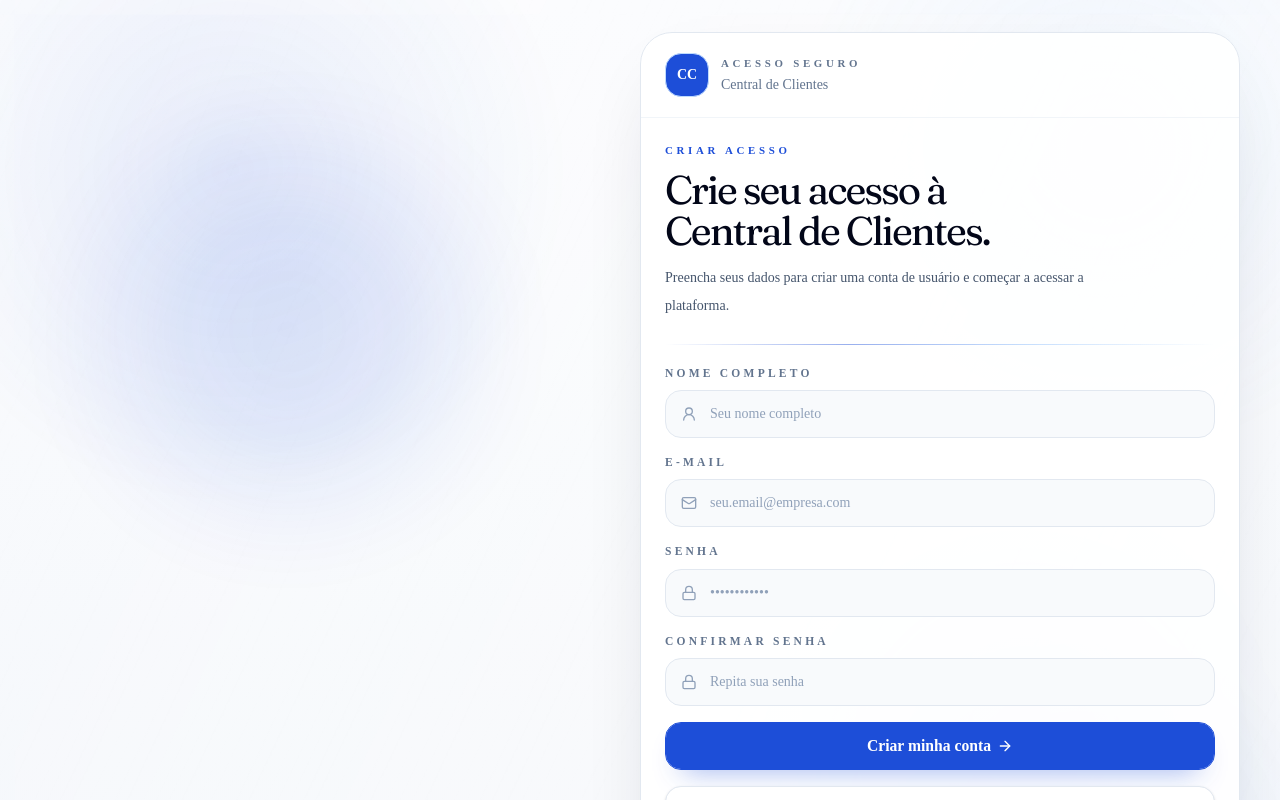
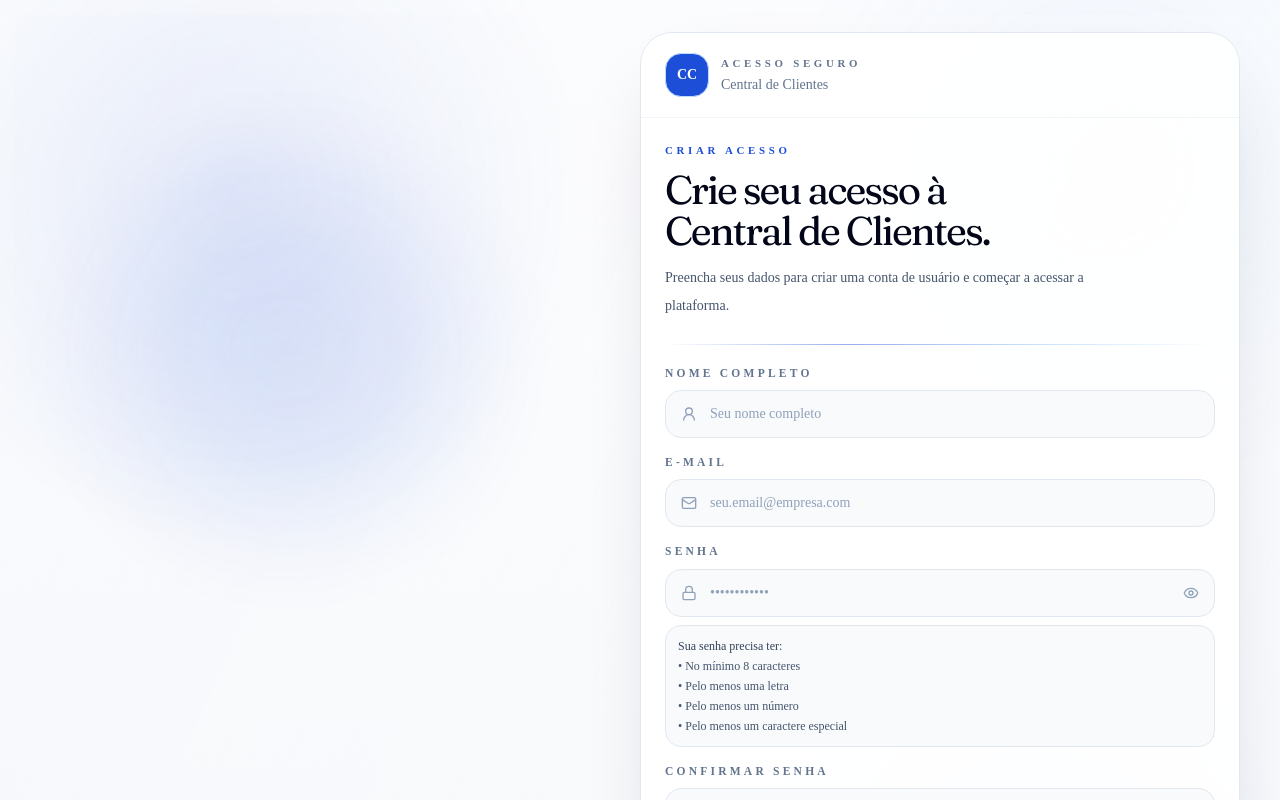
Before and after one commit to GodHercules/consultaai, a Next.js app: page /login in a window 1280 px wide. Both pictures are taken after a click on the button "Não possui conta? Cadastre-se". Shown: the top 800 px of the page. Built offline with nearby package versions, Linux system fonts and the light colour scheme.

Commit message:
Reforçar validação e visualização de senhas

```diff
--- a/app/api/auth/register/route.ts
+++ b/app/api/auth/register/route.ts
@@ -2,7 +2,7 @@ import { z } from "zod";
 import { prisma } from "@/lib/prisma";
 import { rateLimit } from "@/lib/rateLimit";
 import { auditLog } from "@/services/audit";
-import { hashPassword, validateNewPassword } from "@/services/auth/password";
+import { hashPassword, validateRegistrationPassword } from "@/services/auth/password";
 import { getClientIp } from "@/utils/request";
 
 export const runtime = "nodejs";
@@ -26,7 +26,7 @@ export async function POST(request: Request) {
     return Response.json({ error: "PASSWORDS_DO_NOT_MATCH" }, { status: 400 });
   }
 
-  if (validateNewPassword(parsed.data.password)) {
+  if (validateRegistrationPassword(parsed.data.password)) {
     return Response.json({ error: "WEAK_PASSWORD" }, { status: 400 });
   }
 
--- a/components/auth/login-form.tsx
+++ b/components/auth/login-form.tsx
@@ -2,7 +2,7 @@
 
 import { useState } from "react";
 import Link from "next/link";
-import { ArrowLeftIcon, ArrowRightIcon, KeyRoundIcon, LockIcon, MailIcon, ShieldCheckIcon, UserRoundIcon } from "lucide-react";
+import { ArrowLeftIcon, ArrowRightIcon, EyeIcon, EyeOffIcon, KeyRoundIcon, LockIcon, MailIcon, ShieldCheckIcon, UserRoundIcon } from "lucide-react";
 import { Button } from "@/components/ui/button";
 import { Input } from "@/components/ui/input";
 import { Label } from "@/components/ui/label";
@@ -34,9 +34,19 @@ export function LoginForm(props: { next?: string | null; error?: string | null;
   const [registering, setRegistering] = useState(false);
   const [registerError, setRegisterError] = useState<string | null>(null);
   const [registeringRequest, setRegisteringRequest] = useState(false);
+  const [showPassword, setShowPassword] = useState(false);
+  const [showConfirmPassword, setShowConfirmPassword] = useState(false);
+  const [password, setPassword] = useState("");
   const action = new URLSearchParams();
   action.set("redirect", "1");
   if (props.next) action.set("next", props.next);
+
+  const passwordRequirements = {
+    length: password.length >= 8,
+    letter: /[A-Za-z]/.test(password),
+    number: /[0-9]/.test(password),
+    special: /[^A-Za-z0-9]/.test(password),
+  };
 
   return (
     <section className="overflow-hidden rounded-[2rem] border border-slate-200 bg-white/90 shadow-[0_28px_80px_-40px_rgba(15,23,42,0.24)] backdrop-blur-xl">
@@ -148,22 +158,51 @@ export function LoginForm(props: { next?: string | null; error?: string | null;
             <div className="relative">
               <LockIcon className="pointer-events-none absolute left-4 top-1/2 size-4 -translate-y-1/2 text-slate-400" />
               <Input
+                key={registering ? "register-password" : "login-password"}
                 id="password"
                 name="password"
-                type="password"
+                type={showPassword ? "text" : "password"}
                 autoComplete={registering ? "new-password" : "current-password"}
                 required
+                minLength={registering ? 8 : undefined}
+                pattern={registering ? "(?=.*[A-Za-z])(?=.*[0-9])(?=.*[^A-Za-z0-9])\\S{8,}" : undefined}
+                value={registering ? password : undefined}
+                onChange={registering ? (event) => setPassword(event.target.value) : undefined}
                 placeholder="••••••••••••"
-                className="h-12 rounded-[1rem] border-slate-200 bg-slate-50 pl-11 text-slate-900 placeholder:text-slate-400 shadow-none focus-visible:bg-white"
+                className="h-12 rounded-[1rem] border-slate-200 bg-slate-50 pl-11 pr-12 text-slate-900 placeholder:text-slate-400 shadow-none focus-visible:bg-white"
               />
+              <button
+                type="button"
+                aria-label={showPassword ? "Ocultar senha" : "Mostrar senha"}
+                onClick={() => setShowPassword((visible) => !visible)}
+                className="absolute right-2 top-1/2 flex size-8 -translate-y-1/2 items-center justify-center rounded-lg text-slate-400 transition hover:bg-slate-200 hover:text-slate-700"
+              >
+                {showPassword ? <EyeOffIcon className="size-4" /> : <EyeIcon className="size-4" />}
+              </button>
             </div>
           </div>
+
+          {registering ? <div className="-mt-2 rounded-[1rem] border border-slate-200 bg-slate-50 px-3 py-2.5 text-xs leading-5 text-slate-600">
+            <p className="font-medium text-slate-700">Sua senha precisa ter:</p>
+            <p className={passwordRequirements.length ? "text-emerald-700" : ""}>• No mínimo 8 caracteres</p>
+            <p className={passwordRequirements.letter ? "text-emerald-700" : ""}>• Pelo menos uma letra</p>
+            <p className={passwordRequirements.number ? "text-emerald-700" : ""}>• Pelo menos um número</p>
+            <p className={passwordRequirements.special ? "text-emerald-700" : ""}>• Pelo menos um caractere especial</p>
+          </div> : null}
 
           {registering ? <div className="space-y-2">
             <Label htmlFor="confirmPassword" className="text-[0.72rem] font-semibold uppercase tracking-[0.28em] text-slate-500">Confirmar senha</Label>
             <div className="relative">
               <LockIcon className="pointer-events-none absolute left-4 top-1/2 size-4 -translate-y-1/2 text-slate-400" />
-              <Input id="confirmPassword" name="confirmPassword" type="password" autoComplete="new-password" required placeholder="Repita sua senha" className="h-12 rounded-[1rem] border-slate-200 bg-slate-50 pl-11 text-slate-900 placeholder:text-slate-400 shadow-none focus-visible:bg-white" />
+              <Input id="confirmPassword" name="confirmPassword" type={showConfirmPassword ? "text" : "password"} autoComplete="new-password" required placeholder="Repita sua senha" className="h-12 rounded-[1rem] border-slate-200 bg-slate-50 pl-11 pr-12 text-slate-900 placeholder:text-slate-400 shadow-none focus-visible:bg-white" />
+              <button
+                type="button"
+                aria-label={showConfirmPassword ? "Ocultar confirmação de senha" : "Mostrar confirmação de senha"}
+                onClick={() => setShowConfirmPassword((visible) => !visible)}
+                className="absolute right-2 top-1/2 flex size-8 -translate-y-1/2 items-center justify-center rounded-lg text-slate-400 transition hover:bg-slate-200 hover:text-slate-700"
+              >
+                {showConfirmPassword ? <EyeOffIcon className="size-4" /> : <EyeIcon className="size-4" />}
+              </button>
             </div>
           </div> : null}
 
--- a/services/auth/password.ts
+++ b/services/auth/password.ts
@@ -7,6 +7,16 @@ export async function hashPassword(plain: string) {
 
 export async function verifyPassword(plain: string, passwordHash: string) {
   return bcrypt.compare(plain, passwordHash);
+}
+
+export function validateRegistrationPassword(password: string) {
+  if (password.length < 8 || /\s/.test(password)) {
+    return "A senha deve ter pelo menos 8 caracteres, com letras, números e um caractere especial.";
+  }
+  if (!/[A-Za-z]/.test(password) || !/[0-9]/.test(password) || !/[^A-Za-z0-9]/.test(password)) {
+    return "A senha deve ter pelo menos 8 caracteres, com letras, números e um caractere especial.";
+  }
+  return null;
 }
 
 function strengthLabel(level: PasswordStrength) {
```
